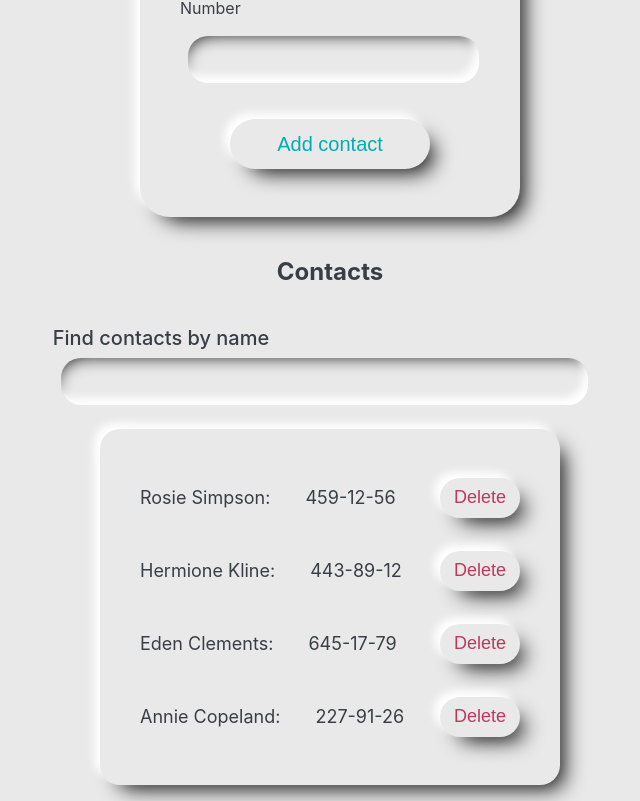
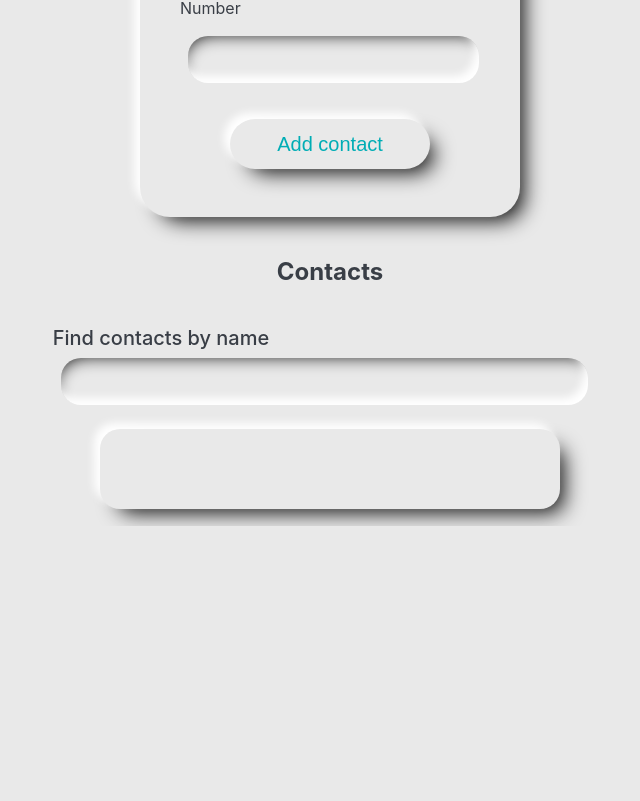
Before and after one commit to CodeOlga/goit-react-hw-04-phonebook, a React (Create React App) app: page / in a window 1280 px wide. Shown: the part 274-1075 px from the top of the page, without its empty margins (310-950 px from the left). After the commit the page ends 800 px from the top, so only its background shows below. Built offline with nearby package versions, Linux system fonts and the light colour scheme.

Commit message:
fixed array

```diff
--- a/src/components/App.jsx
+++ b/src/components/App.jsx
@@ -6,14 +6,7 @@
 import css from './App.module.css';
 
 const App = () => {
-
-  const [contacts, setContacts] = useState([
-    {id: 'id-1', name: 'Rosie Simpson', number: '459-12-56'},
-    {id: 'id-2', name: 'Hermione Kline', number: '443-89-12'},
-    {id: 'id-3', name: 'Eden Clements', number: '645-17-79'},
-    {id: 'id-4', name: 'Annie Copeland', number: '227-91-26'},
-  ])
-
+  const [contacts, setContacts] = useState(JSON.parse(localStorage.getItem('contacts')) ?? []);
   const [filter, setFilter] = useState('');
 
   useEffect(() => {
@@ -22,9 +15,6 @@
     if (parsedContacts) setContacts(parsedContacts)
   }, [])
 
-  //коли потрібно не виконувати якісь дії при першому рендері
-  //якщо масив порожній в useState, то потрібна умова:
-  //   contacts && localStorage.setItem('contacts', JSON.stringify(contacts))
   useEffect(() => {
     localStorage.setItem('contacts', JSON.stringify(contacts))
   }, [contacts])
--- a/src/components/ContactForm/ContactForm.jsx
+++ b/src/components/ContactForm/ContactForm.jsx
@@ -73,7 +73,6 @@
             toastOptions={{
               duration: 2000,
               style: {
-              border: '1px solid #b83b5e',
               padding: '16px',
               color: '#b83b5e',
             }
```
Also changed, not shown: src/components/ContactList/ContactList.jsx (+0 -37 lines).
